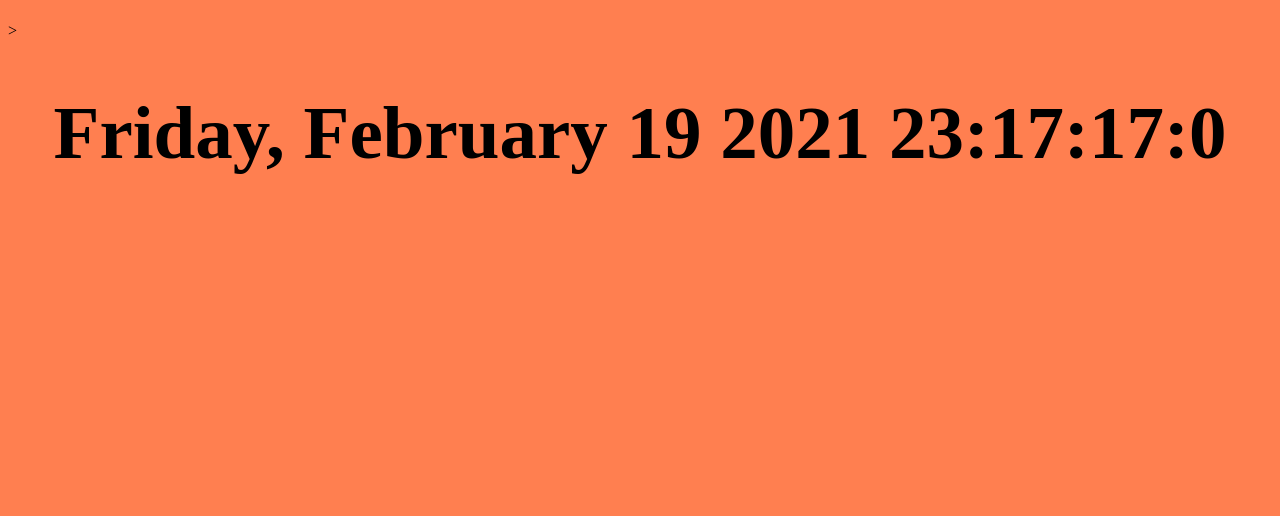
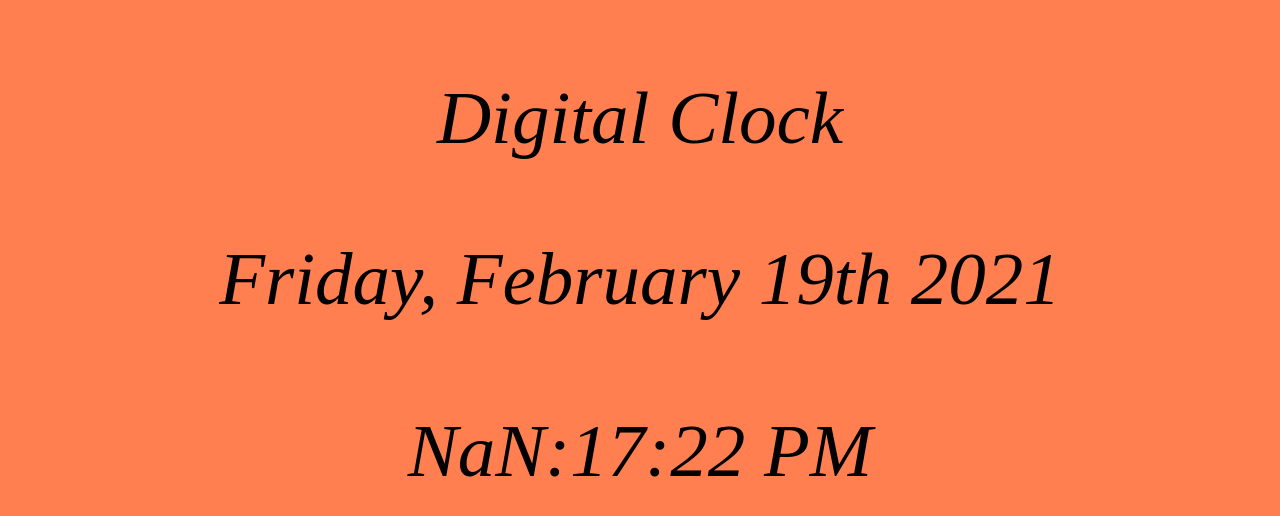
Before and after one commit to iceeeberg/Clock-App, a plain HTML site: page index.html in a window 1280 px wide. Drawn offline with Linux system fonts and the light colour scheme.

Commit message:
third commit

```diff
--- a/index.html
+++ b/index.html
@@ -2,18 +2,15 @@
 <html>
 <head>
   <title>Digital Clock</title>
+  <link rel="stylesheet" href="style.css">
 </head>
 <body>
-    <div class="date">
-      <h5></h5>
-      <p></p>
-    </div>
-  </div>><link rel="stylesheet" href="style.css">
-<center><h1><script src="script.js"></script></h1></center>
-<header>
-
-  <div class="current time">
-    <center><p><script src="script.js"></script></p></center>
-  </div></header>
+  <header>
+    <p>Digital Clock</p>
+    <div id="date"></div>
+    <br>
+    <div id="time"></div>
+  </header>
+  <script src="script.js"></script>
 </body>
 </html>
--- a/script.js
+++ b/script.js
@@ -4,32 +4,49 @@ const monthNames = ["January", "February", "March", "April", "May", "June", "Jul
 
 const M = new Date();
 
-document.write(dayNames[M.getDay()] + ',' + ' ' + monthNames[M.getMonth()]);
+var today = new Date();
+var dd = String(today.getDate()).slice(-2);
+var yyyy = today.getFullYear();
+var ordinal;
+  if (dd > 3 && dd < 21)
+  ordinal = dd +'th';
+  switch (dd % 10) {
+    case 1: ordinal = dd + "st";
+    case 2: ordinal = dd + "nd";
+    case 3: ordinal = dd + "rd";
+    default: ordinal = dd + "th";
+};
+
+
+const currentDate = document.getElementById('date');
+currentDate.textContent = (dayNames[M.getDay()] + ',' + ' ' + monthNames[M.getMonth()]) + ' ' + ordinal + ' ' +
+yyyy;
 
 var space = ' '
 document.write(space)
 
-var today = new Date();
-var dd = String(today.getDate()).padStart(2,'0');
-var yyyy = today.getFullYear();
+function increment() {
+var time = new Date();
+var hour = time.getHours()
+var min = ('0' + time.getMinutes()).slice(-2);
+var sec = ('0' + time.getSeconds()).slice(-2);
+var amPM;
 
-today = '' + dd + ' ' +  yyyy;
-document.write(today);
+if (hour > 12) {
+  amPM = 'PM';
+  hour = hour - 12
+} else {
+    amPM = 'AM';
+}
+var leadingZero;
 
-var time = new Date();
-var hour = time.getHours();
-var min = time.getMinutes();
-var sec = time.getSeconds();
-var milli = time.getMilliseconds();
+if (hour < 10) {
+  leadingZero = '0'
+ } else {
+    delete leadingZero
+  }
 
-var space = ' '
-document.write(space)
-
-time = hour + ':' + min + ':' + sec + ':' + milli
-document.write(time);
-
-function increment() {
-  time ++;
-  console.log(i);
+const currentTime = document.getElementById('time');
+currentTime.textContent = leadingZero + hour + ':' + min + ':' + sec + ' ' + amPM
 }
 setInterval(increment, 1000);
--- a/style.css
+++ b/style.css
@@ -1,6 +1,6 @@
 body{
   background-color: coral;
+  font-size: 75px;
+  font-style: oblique;
+  text-align: center;
 }
-
-h1{font-size: 75px
-}
```
